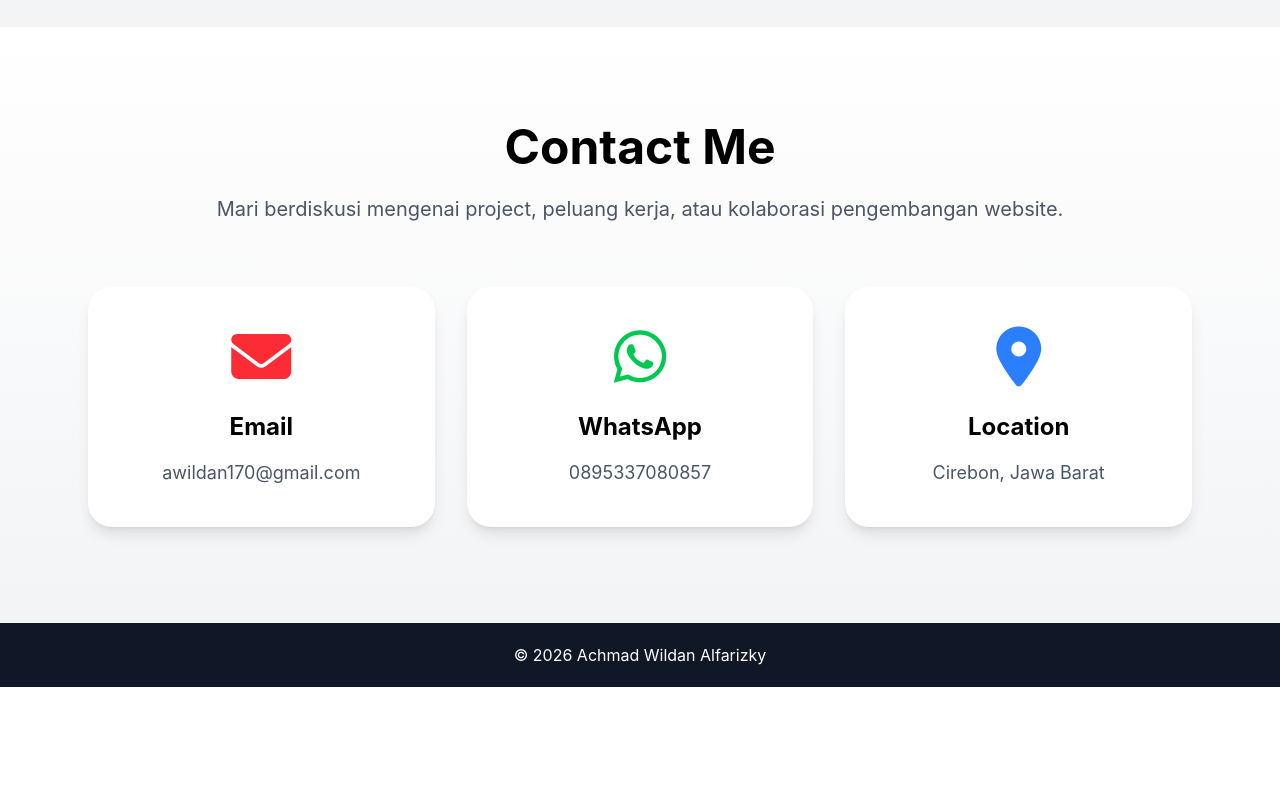
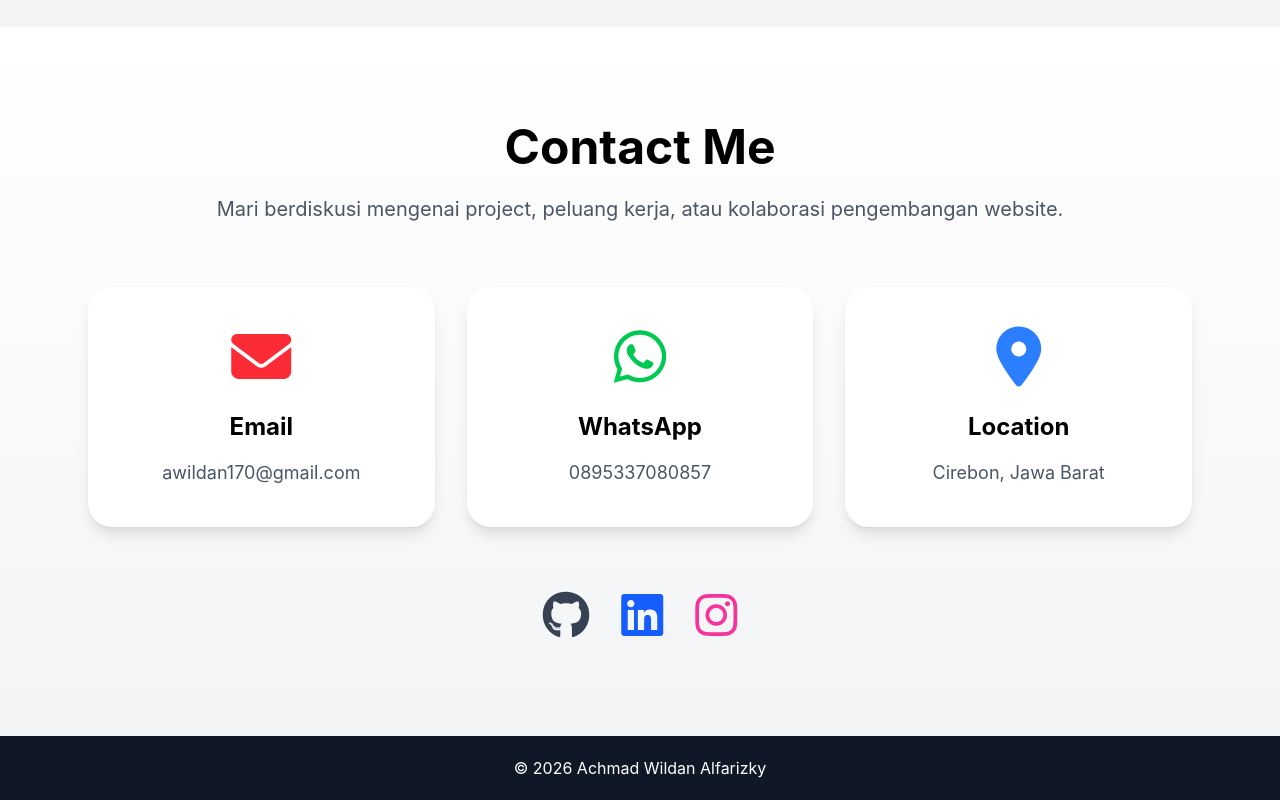
Before and after one commit to ahmadwildanf/portofolio-faiz, a Vue app: page / in a window 1280 px wide. Shown: the part 3329-4129 px from the top of the page. Before the commit the page ends 4016 px from the top, so only its background shows below. Built offline with nearby package versions, Linux system fonts and the light colour scheme.

Commit message:
new social media

```diff
--- a/index.html
+++ b/index.html
@@ -2,7 +2,8 @@
 <html lang="en">
   <head>
     <meta charset="UTF-8" />
-   <link
+    <link rel="icon" type="image/svg+xml" href="/favicon.svg" />
+    <link
   rel="stylesheet"
   href="https://cdnjs.cloudflare.com/ajax/libs/font-awesome/6.5.2/css/all.min.css"
 />
--- a/src/App.vue
+++ b/src/App.vue
@@ -532,9 +532,36 @@ const projects = [
     </div>
 
   </div>
+  <div class="flex justify-center gap-8 mt-16">
+
+  <a
+    href="https://github.com/ahmadwildanf"
+    target="_blank"
+    class="text-5xl text-gray-700 hover:text-black transition"
+  >
+    <i class="fa-brands fa-github"></i>
+  </a>
+
+  <a
+    href="https://linkedin.com/in/achmadwildanfaiz"
+    target="_blank"
+    class="text-5xl text-blue-600 hover:scale-110 transition"
+  >
+    <i class="fa-brands fa-linkedin"></i>
+  </a>
+
+ <a
+    href="https://instagram.com/ahmad_wildan86"
+    target="_blank"
+    class="text-5xl text-pink-500 hover:scale-110 transition"
+  >
+    <i class="fa-brands fa-instagram"></i>
+  </a>
+</div>
 </section>
 
     <footer class="bg-gray-900 text-white text-center py-5">
+
       © 2026 Achmad Wildan Alfarizky
     </footer>
 
```
